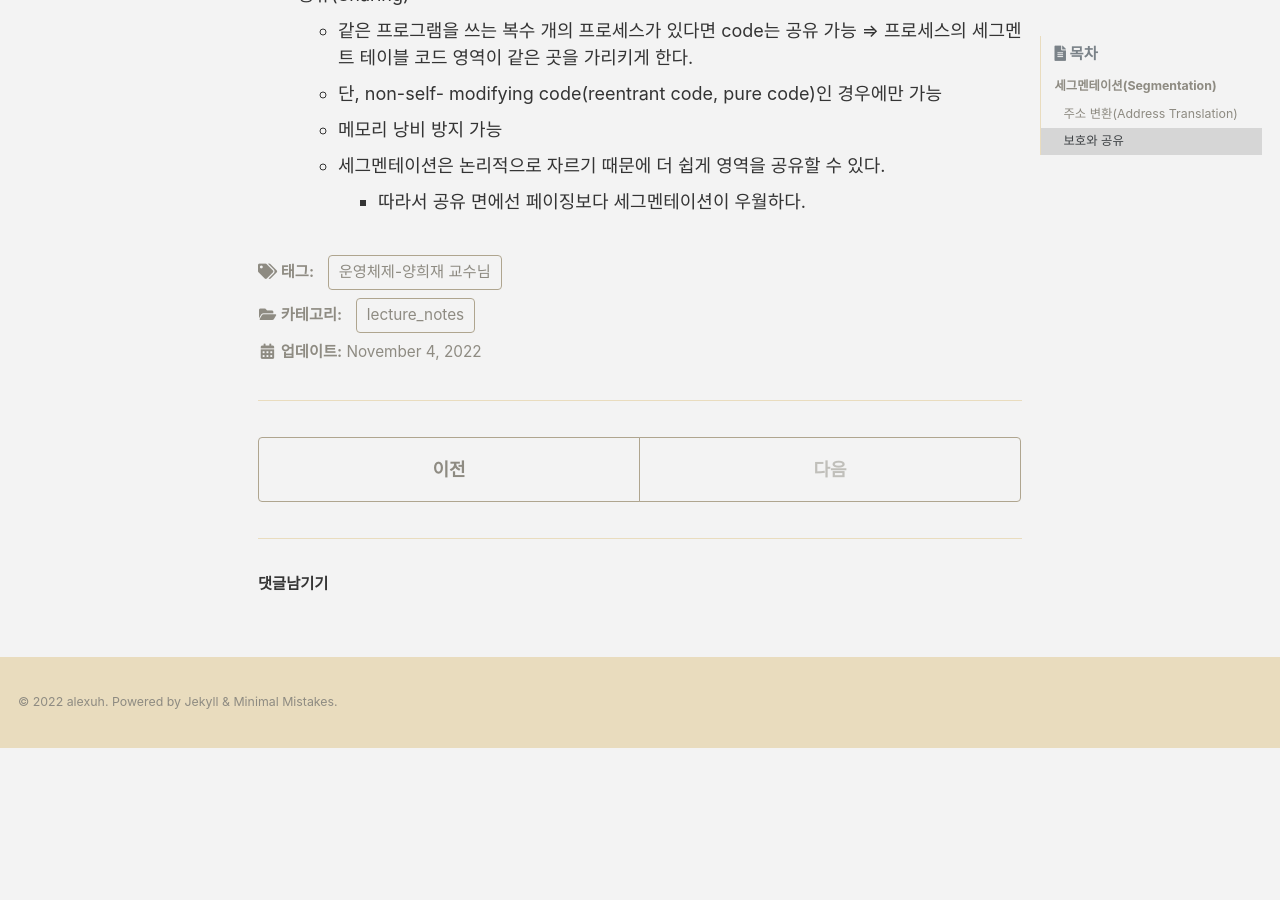
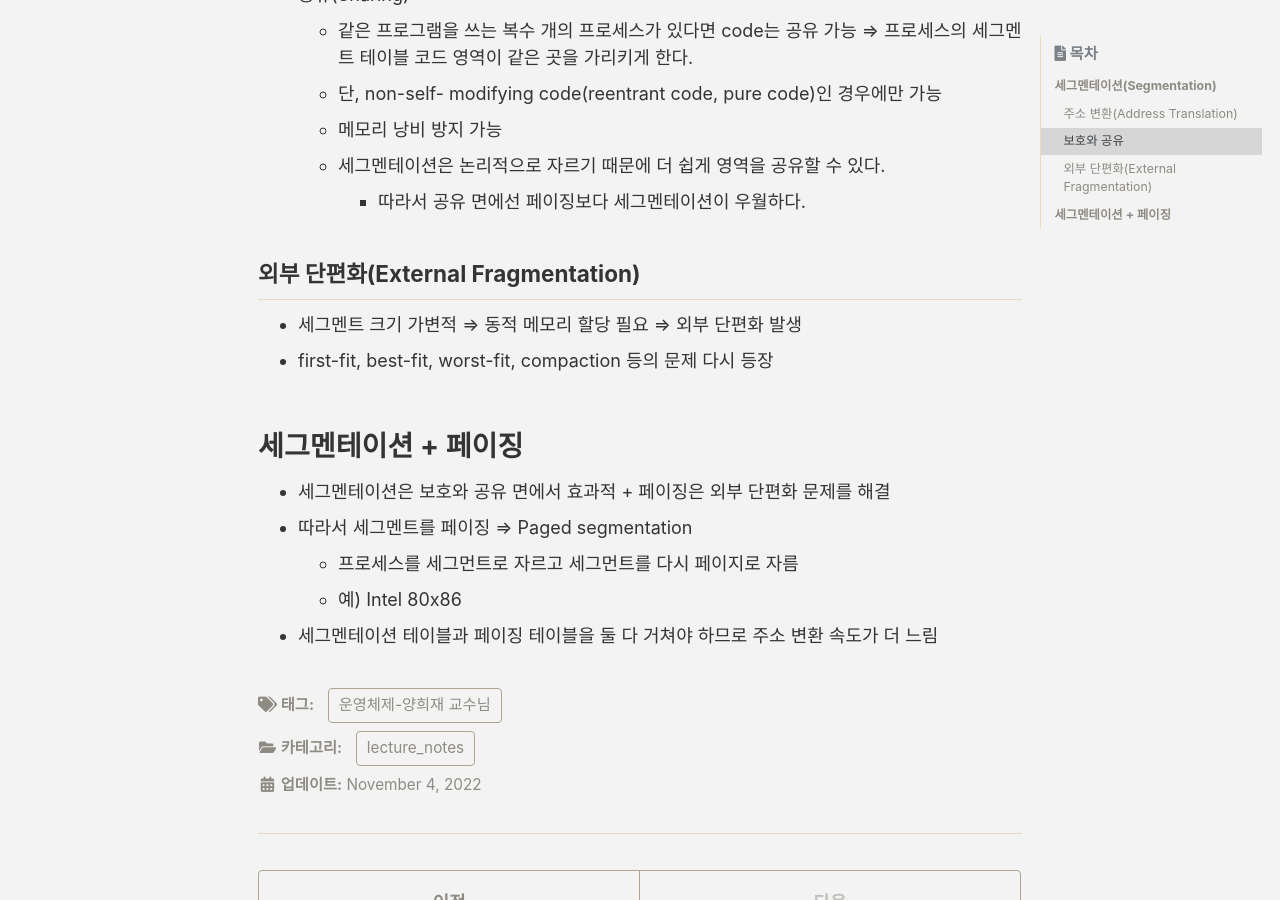
Before and after one commit to alexuhn/alexuhn.github.io-old, a Jekyll site: the page built from _posts/lecture_notes/운영체제-양희재_교수님/2022-11-04-21강-세그멘테이션.md, in a window 1280 px wide and 900 px high, scrolled down 1194 px. Built offline with Jekyll 4.4.1, drawn with Linux system fonts in a browser that asks for light colours; cached includes are drawn as plain includes; some web fonts are replaced; comment, search, counter and statistics services are not loaded; before the commit the page ends 1942 px from its top, so only the background shows below that.

Commit message:
Add content

```diff
--- a/_posts/lecture_notes/운영체제-양희재_교수님/2022-11-04-21강-세그멘테이션.md
+++ b/_posts/lecture_notes/운영체제-양희재_교수님/2022-11-04-21강-세그멘테이션.md
@@ -45,3 +45,16 @@ tags:
     - 메모리 낭비 방지 가능
     - 세그멘테이션은 논리적으로 자르기 때문에 더 쉽게 영역을 공유할 수 있다.
         - 따라서 공유 면에선 페이징보다 세그멘테이션이 우월하다.
+
+## 외부 단편화(External Fragmentation)
+
+- 세그멘트 크기 가변적 ⇒ 동적 메모리 할당 필요 ⇒ 외부 단편화 발생
+- first-fit, best-fit, worst-fit, compaction 등의 문제 다시 등장
+
+# 세그멘테이션 + 페이징
+
+- 세그멘테이션은 보호와 공유 면에서 효과적 + 페이징은 외부 단편화 문제를 해결
+- 따라서 세그멘트를 페이징 ⇒ Paged segmentation
+    - 프로세스를 세그먼트로 자르고 세그먼트를 다시 페이지로 자름
+    - 예) Intel 80x86
+- 세그멘테이션 테이블과 페이징 테이블을 둘 다 거쳐야 하므로 주소 변환 속도가 더 느림
```
